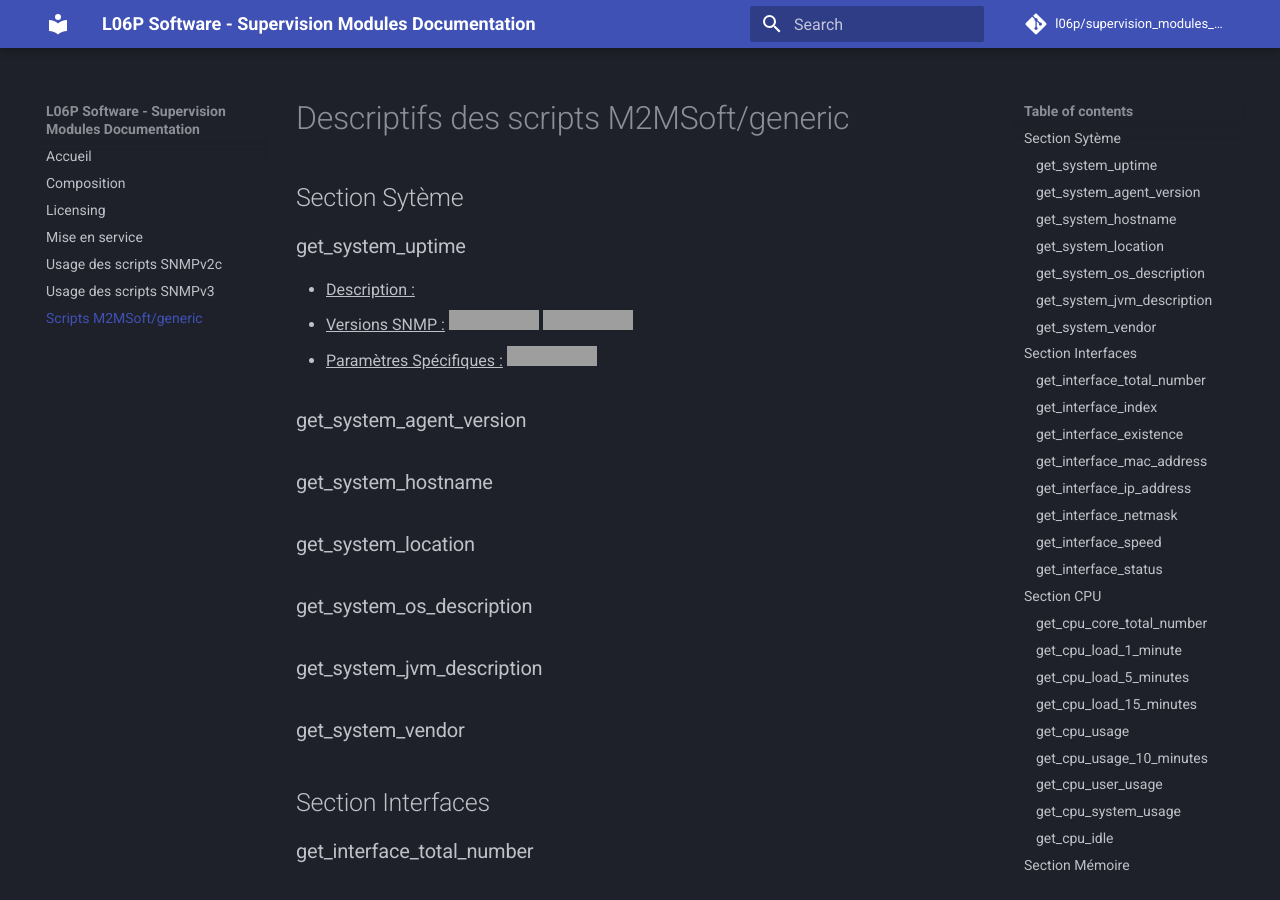
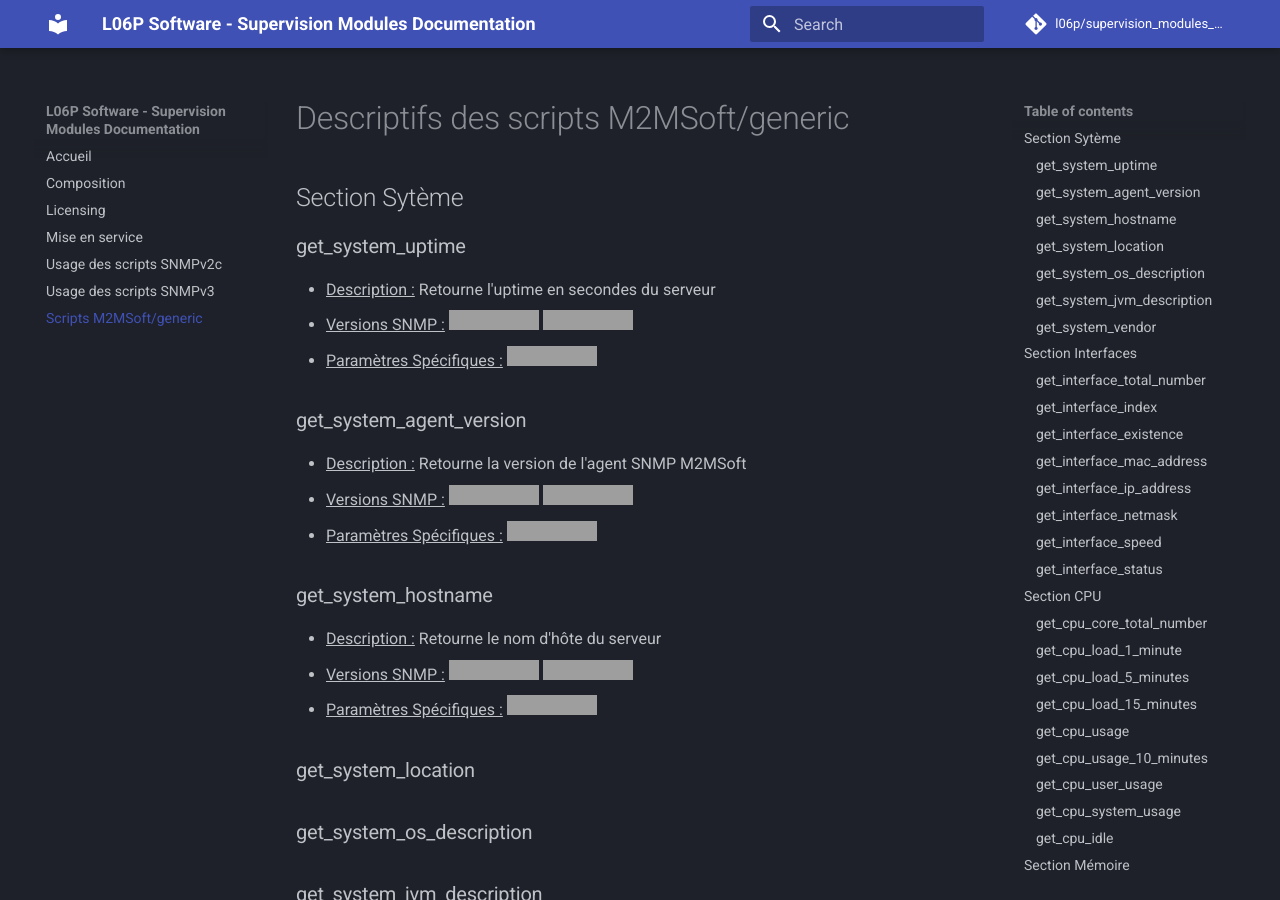
Before and after one commit to l06p/supervision_modules_documentation, an MkDocs documentation site: the page built from docs/scripts_m2msoft_generic.md, in a window 1280 px wide and 900 px high. Built offline with MkDocs 1.6.1 and Material for MkDocs 9.7.7, drawn with Linux system fonts in a browser that asks for light colours; comment, search, counter and statistics services are not loaded; grey boxes are pictures that could not be loaded.

Commit message:
Mise à jour de la section Scripts M2MSoft/Generic

```diff
--- a/docs/scripts_m2msoft_generic.md
+++ b/docs/scripts_m2msoft_generic.md
@@ -3,12 +3,19 @@
 ## Section Sytème
 
 ### get_system_uptime
-  * <u>Description :</u>
+  * <u>Description :</u> Retourne l'uptime en secondes du serveur
   * <u>Versions SNMP :</u> ![SNMPv2c](https://custom-icon-badges.demolab.com/badge/SNMPv2c-royalblue.svg?logo=activity&logoSource=feather) ![SNMPv3](https://custom-icon-badges.demolab.com/badge/SNMPv3-olivedrab.svg?logo=activity&logoSource=feather)
   * <u>Paramètres Spécifiques :</u> ![N/A](https://custom-icon-badges.demolab.com/badge/N/A-green.svg)
+
 ### get_system_agent_version
+  * <u>Description :</u> Retourne la version de l'agent SNMP M2MSoft
+  * <u>Versions SNMP :</u> ![SNMPv2c](https://custom-icon-badges.demolab.com/badge/SNMPv2c-royalblue.svg?logo=activity&logoSource=feather) ![SNMPv3](https://custom-icon-badges.demolab.com/badge/SNMPv3-olivedrab.svg?logo=activity&logoSource=feather)
+  * <u>Paramètres Spécifiques :</u> ![N/A](https://custom-icon-badges.demolab.com/badge/N/A-green.svg)
 
 ### get_system_hostname
+  * <u>Description :</u> Retourne le nom d'hôte du serveur
+  * <u>Versions SNMP :</u> ![SNMPv2c](https://custom-icon-badges.demolab.com/badge/SNMPv2c-royalblue.svg?logo=activity&logoSource=feather) ![SNMPv3](https://custom-icon-badges.demolab.com/badge/SNMPv3-olivedrab.svg?logo=activity&logoSource=feather)
+  * <u>Paramètres Spécifiques :</u> ![N/A](https://custom-icon-badges.demolab.com/badge/N/A-green.svg)
 
 ### get_system_location
 
```
